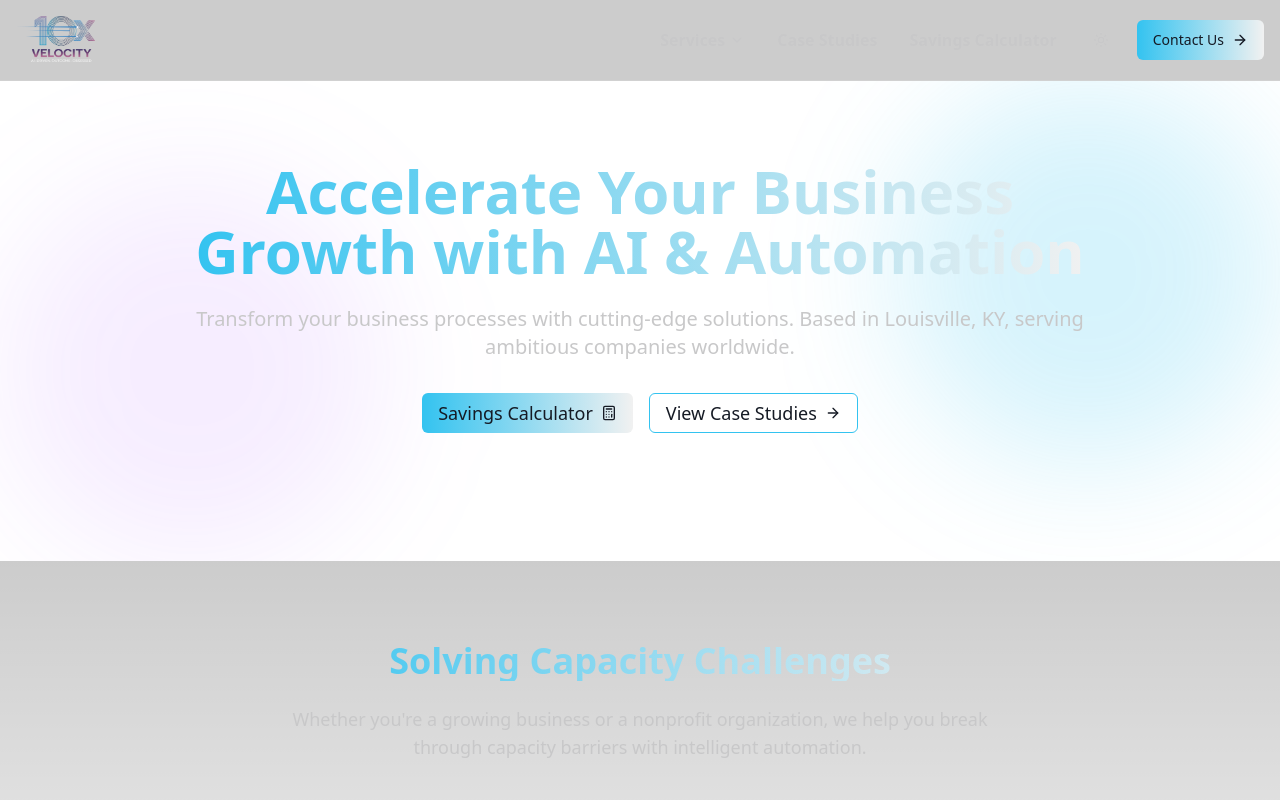
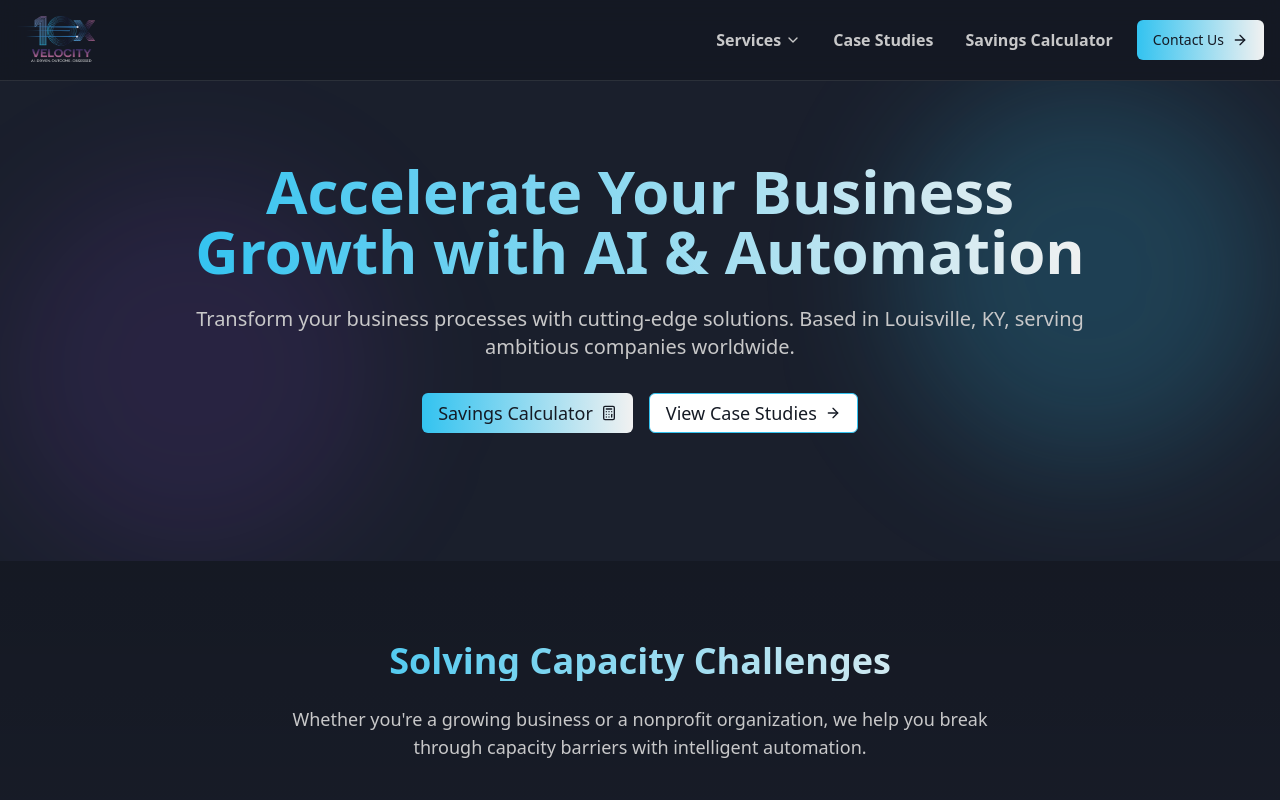
Before and after one commit to JaySmith502/10x-velocity, a React (Vite) app: page / in a window 1280 px wide. Shown: the top 800 px of the page. Built offline with nearby package versions, Linux system fonts and the light colour scheme.

Commit message:
Reverted to commit 34e52a173f6eee1c13d8dfb2b3ee42f33be62ebe

```diff
--- a/package.json
+++ b/package.json
@@ -47,7 +47,7 @@
     "embla-carousel-react": "^8.3.0",
     "input-otp": "^1.2.4",
     "lucide-react": "^0.462.0",
-    "next-themes": "^0.4.6",
+    "next-themes": "^0.4.4",
     "react": "^18.3.1",
     "react-day-picker": "^8.10.1",
     "react-dom": "^18.3.1",
--- a/src/App.tsx
+++ b/src/App.tsx
@@ -1,7 +1,7 @@
+
 import { Toaster } from "@/components/ui/toaster";
 import { Toaster as Sonner } from "@/components/ui/sonner";
 import { TooltipProvider } from "@/components/ui/tooltip";
-import { ThemeProvider } from "next-themes";
 import { QueryClient, QueryClientProvider } from "@tanstack/react-query";
 import { BrowserRouter, Routes, Route } from "react-router-dom";
 import RootLayout from "./components/layout/RootLayout";
@@ -34,7 +34,6 @@ const queryClient = new QueryClient();
 
 const App = () => (
   <QueryClientProvider client={queryClient}>
-    <ThemeProvider attribute="class" defaultTheme="system" enableSystem>
     <TooltipProvider>
       <Toaster />
       <Sonner />
@@ -69,7 +68,6 @@ const App = () => (
         </Routes>
       </BrowserRouter>
     </TooltipProvider>
-    </ThemeProvider>
   </QueryClientProvider>
 );
 
--- a/src/components/landing/Header.tsx
+++ b/src/components/landing/Header.tsx
@@ -1,7 +1,6 @@
 import { useState } from "react";
 import { Link } from "react-router-dom";
 import { Menu, ChevronDown } from "lucide-react";
-import { ThemeToggle } from "@/components/ui/ThemeToggle";
 import DiscoveryButton from "@/components/ui/DiscoveryButton";
 import MobileMenu from "./MobileMenu";
 import {
@@ -15,7 +14,7 @@ const Header = () => {
   const [mobileMenuOpen, setMobileMenuOpen] = useState(false);
 
   return (
-    <header className="border-b border-white/10 bg-black/20 dark:bg-black/20 bg-gradient-peach/50 dark:bg-none backdrop-blur-md z-50 sticky top-0">
+    <header className="border-b border-white/10 bg-black/20 backdrop-blur-md z-50 sticky top-0">
       <div className="container mx-auto px-4">
         <div className="flex h-20 items-center justify-between">
           <div className="flex items-center">
@@ -68,10 +67,7 @@ const Header = () => {
                 Savings Calculator
               </Link>
             </nav>
-            <div className="flex items-center gap-4">
-              <ThemeToggle />
-              <DiscoveryButton className="text-sm" text="Contact Us" />
-            </div>
+            <DiscoveryButton className="text-sm" text="Contact Us" />
           </div>
         </div>
       </div>
--- a/src/components/ui/ThemeToggle.tsx
+++ /dev/null
@@ -1,21 +0,0 @@
-
-import { Moon, Sun } from "lucide-react";
-import { Button } from "@/components/ui/button";
-import { useTheme } from "next-themes";
-
-export function ThemeToggle() {
-  const { theme, setTheme } = useTheme();
-
-  return (
-    <Button
-      variant="ghost"
-      size="icon"
-      onClick={() => setTheme(theme === "light" ? "dark" : "light")}
-      className="text-velocity-muted hover:text-velocity-light transition-colors"
-    >
-      <Sun className="h-5 w-5 rotate-0 scale-100 transition-all dark:-rotate-90 dark:scale-0" />
-      <Moon className="absolute h-5 w-5 rotate-90 scale-0 transition-all dark:rotate-0 dark:scale-100" />
-      <span className="sr-only">Toggle theme</span>
-    </Button>
-  );
-}
--- a/src/index.css
+++ b/src/index.css
@@ -1,3 +1,4 @@
+
 @tailwind base;
 @tailwind components;
 @tailwind utilities;
@@ -24,28 +25,6 @@
     --input: 214.3 31.8% 91.4%;
     --ring: 222.2 84% 4.9%;
     --radius: 0.5rem;
-
-    &.light {
-      --background: 0 0% 100%;
-      --foreground: 222.2 84% 4.9%;
-      --card: 0 0% 100%;
-      --card-foreground: 222.2 84% 4.9%;
-      --popover: 0 0% 100%;
-      --popover-foreground: 222.2 84% 4.9%;
-      --primary: 262.1 83.3% 57.8%;
-      --primary-foreground: 210 40% 98%;
-      --secondary: 220 14.3% 95.9%;
-      --secondary-foreground: 220.9 39.3% 11%;
-      --muted: 220 14.3% 95.9%;
-      --muted-foreground: 220 8.9% 46.1%;
-      --accent: 262.1 83.3% 57.8%;
-      --accent-foreground: 220.9 39.3% 11%;
-      --destructive: 0 84.2% 60.2%;
-      --destructive-foreground: 210 40% 98%;
-      --border: 214.3 31.8% 91.4%;
-      --input: 214.3 31.8% 91.4%;
-      --ring: 262.1 83.3% 57.8%;
-    }
   }
 
   * {
@@ -53,7 +32,7 @@
   }
 
   body {
-    @apply bg-background text-foreground antialiased;
+    @apply bg-velocity-dark text-velocity-light antialiased;
   }
 
   .glass-card {
--- a/tailwind.config.ts
+++ b/tailwind.config.ts
@@ -1,3 +1,4 @@
+
 import type { Config } from "tailwindcss";
 
 export default {
@@ -57,16 +58,6 @@ export default {
           light: "#F1F1F1",
           accent: "#33C3F0",
           muted: "#C8C8C9",
-          purple: {
-            light: "#D6BCFA",
-            primary: "#9b87f5",
-            secondary: "#7E69AB"
-          },
-          pink: {
-            light: "#FFDEE2",
-            magenta: "#D946EF",
-            peach: "#FDE1D3"
-          }
         },
       },
       keyframes: {
@@ -93,10 +84,6 @@ export default {
         "fade-up": "fade-up 0.5s ease-out",
         "fade-in": "fade-in 0.5s ease-out",
       },
-      backgroundImage: {
-        'gradient-light': 'linear-gradient(102.3deg, rgba(147,39,143,1) 5.9%, rgba(234,172,232,1) 64%, rgba(246,219,245,1) 89%)',
-        'gradient-peach': 'linear-gradient(to right, #ee9ca7, #ffdde1)',
-      },
     },
   },
   plugins: [require("tailwindcss-animate")],
```
Also changed, not shown: 1 other file (tests, documents, lock files or other folders). Lines whose indentation alone changed are shown as unchanged.
